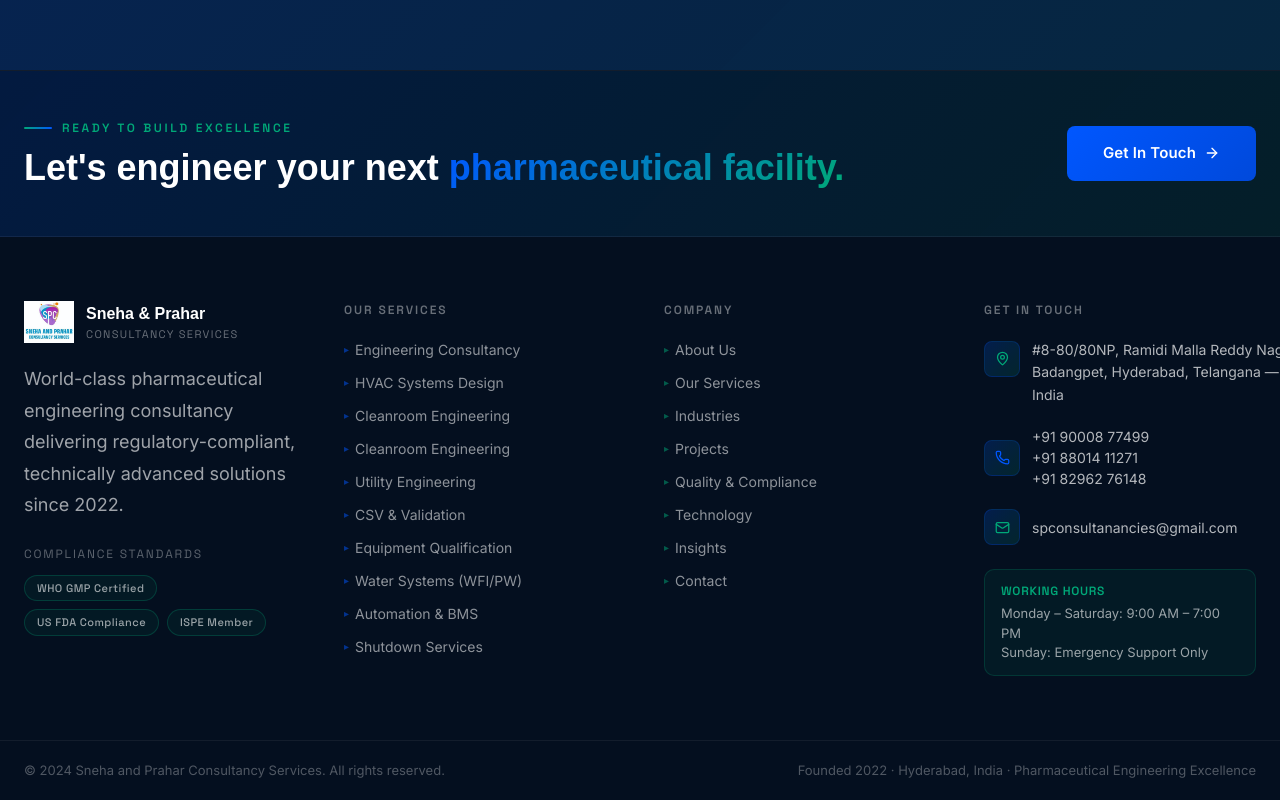
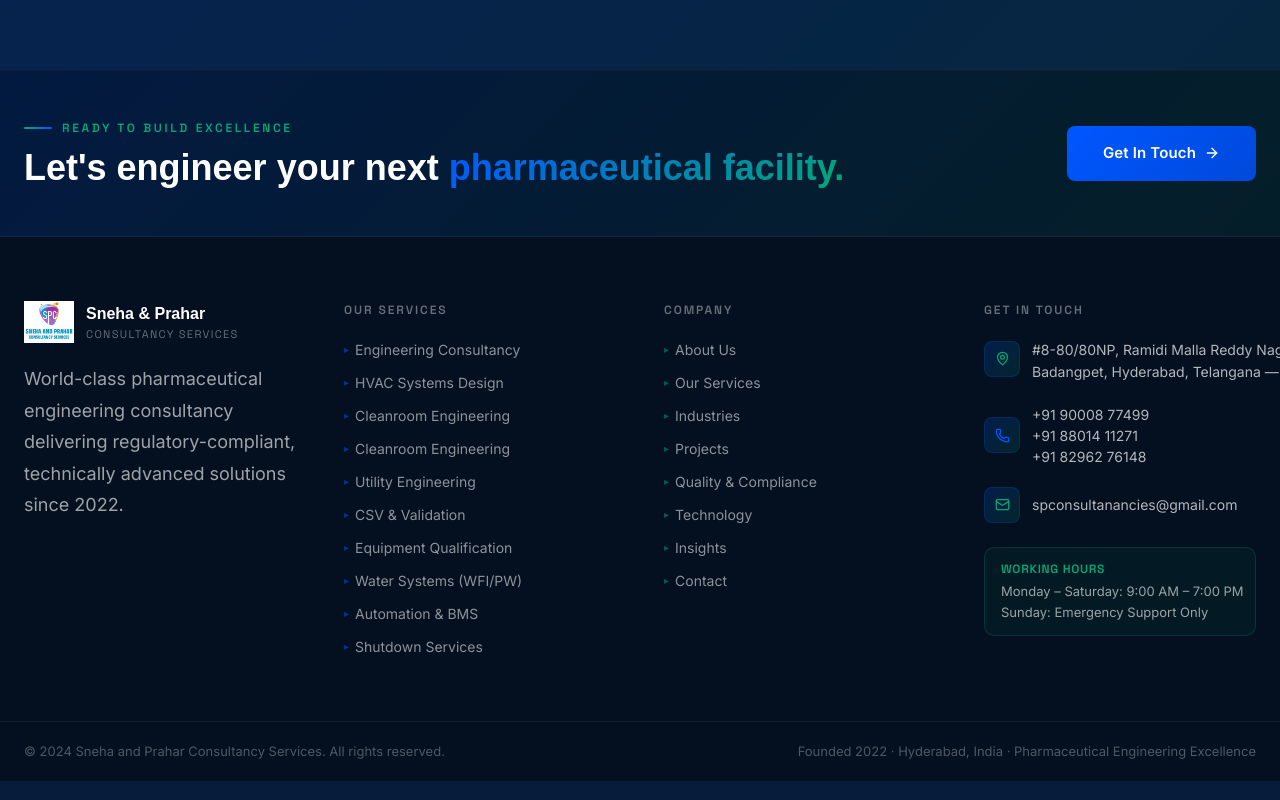
Before and after one commit to Prudvinayak-1729/SP-Consultancy, a React (Vite) app: page /contact in a window 1280 px wide. Shown: the part 3147-3947 px from the top of the page. Built offline with nearby package versions, Linux system fonts and the light colour scheme; the HTML template or start-up script is replaced by a standard one; a web font is replaced by a local one.

Commit message:
initail chanegs

```diff
--- a/src/components/Footer.tsx
+++ b/src/components/Footer.tsx
@@ -17,8 +17,6 @@
   { label: 'Insights', path: '/insights' },
   { label: 'Contact', path: '/contact' },
 ]
-
-const standards = ['WHO GMP Certified', 'US FDA Compliance', 'ISPE Member']
 
 export default function Footer() {
   return (
@@ -85,30 +83,7 @@
             World-class pharmaceutical engineering consultancy delivering regulatory-compliant,
             technically advanced solutions since 2022.
           </p>
-          {/* Standards */}
-          <p style={{ fontFamily: 'Space Grotesk', fontSize: 'clamp(10px, 2vw, 12px)', letterSpacing: '0.15em', textTransform: 'uppercase', color: 'rgba(255,255,255,0.35)', marginBottom: '12px', marginTop: '16px' }}>
-            Compliance Standards
-          </p>
-          <div className="flex flex-wrap gap-2">
-            {standards.map(s => (
-              <span
-                key={s}
-                style={{
-                  padding: '4px 12px',
-                  borderRadius: '999px',
-                  border: '1px solid rgba(0,168,120,0.25)',
-                  background: 'rgba(0,168,120,0.07)',
-                  fontFamily: 'Space Grotesk',
-                  fontSize: 'clamp(9px, 2vw, 11px)',
-                  fontWeight: 500,
-                  color: 'rgba(255,255,255,0.6)',
-                  letterSpacing: '0.04em',
-                }}
-              >
-                {s}
-              </span>
-            ))}
-          </div>
+          {/* Compliance Standards section removed */}
         </div>
 
         {/* Services */}
@@ -209,15 +184,14 @@
             Get In Touch
           </h4>
           <div className="flex flex-col gap-5">
-            {/* Address – exactly 3 lines, no wrapping inside each line */}
+            {/* Address – now exactly 2 lines, with India on the second line beside the rest */}
             <div className="flex gap-3">
               <div className="icon-box" style={{ width: 36, height: 36, borderRadius: 8, flexShrink: 0, marginTop: 2 }}>
                 <MapPin size={15} style={{ color: '#00A878' }} />
               </div>
               <div style={{ fontFamily: 'Inter', fontSize: 'clamp(12px, 2vw, 14px)', color: 'rgba(255,255,255,0.7)', lineHeight: 1.6 }}>
                 <div style={{ whiteSpace: 'nowrap' }}>#8-80/80NP, Ramidi Malla Reddy Nagar, Almasguda,</div>
-                <div style={{ whiteSpace: 'nowrap' }}>Badangpet, Hyderabad, Telangana — 500081,</div>
-                <div style={{ whiteSpace: 'nowrap' }}>India</div>
+                <div style={{ whiteSpace: 'nowrap' }}>Badangpet, Hyderabad, Telangana — 500081, India</div>
               </div>
             </div>
 
@@ -243,7 +217,7 @@
               </div>
             </div>
 
-            {/* Working Hours */}
+            {/* Working Hours – exactly two lines, each with nowrap */}
             <div
               style={{
                 padding: '12px 16px',
@@ -256,10 +230,14 @@
               <p style={{ fontFamily: 'Space Grotesk', fontSize: 'clamp(10px, 2vw, 12px)', fontWeight: 600, color: '#00A878', letterSpacing: '0.06em', marginBottom: '4px' }}>
                 WORKING HOURS
               </p>
-              <p style={{ fontFamily: 'Inter', fontSize: 'clamp(11px, 2vw, 13px)', color: 'rgba(255,255,255,0.6)' }}>
-                Monday – Saturday: 9:00 AM – 7:00 PM<br />
-                Sunday: Emergency Support Only
-              </p>
+              <div style={{ display: 'flex', flexDirection: 'column', gap: '2px' }}>
+                <span style={{ fontFamily: 'Inter', fontSize: 'clamp(11px, 2vw, 13px)', color: 'rgba(255,255,255,0.6)', whiteSpace: 'nowrap' }}>
+                  Monday – Saturday: 9:00 AM – 7:00 PM
+                </span>
+                <span style={{ fontFamily: 'Inter', fontSize: 'clamp(11px, 2vw, 13px)', color: 'rgba(255,255,255,0.6)', whiteSpace: 'nowrap' }}>
+                  Sunday: Emergency Support Only
+                </span>
+              </div>
             </div>
           </div>
         </div>
```
